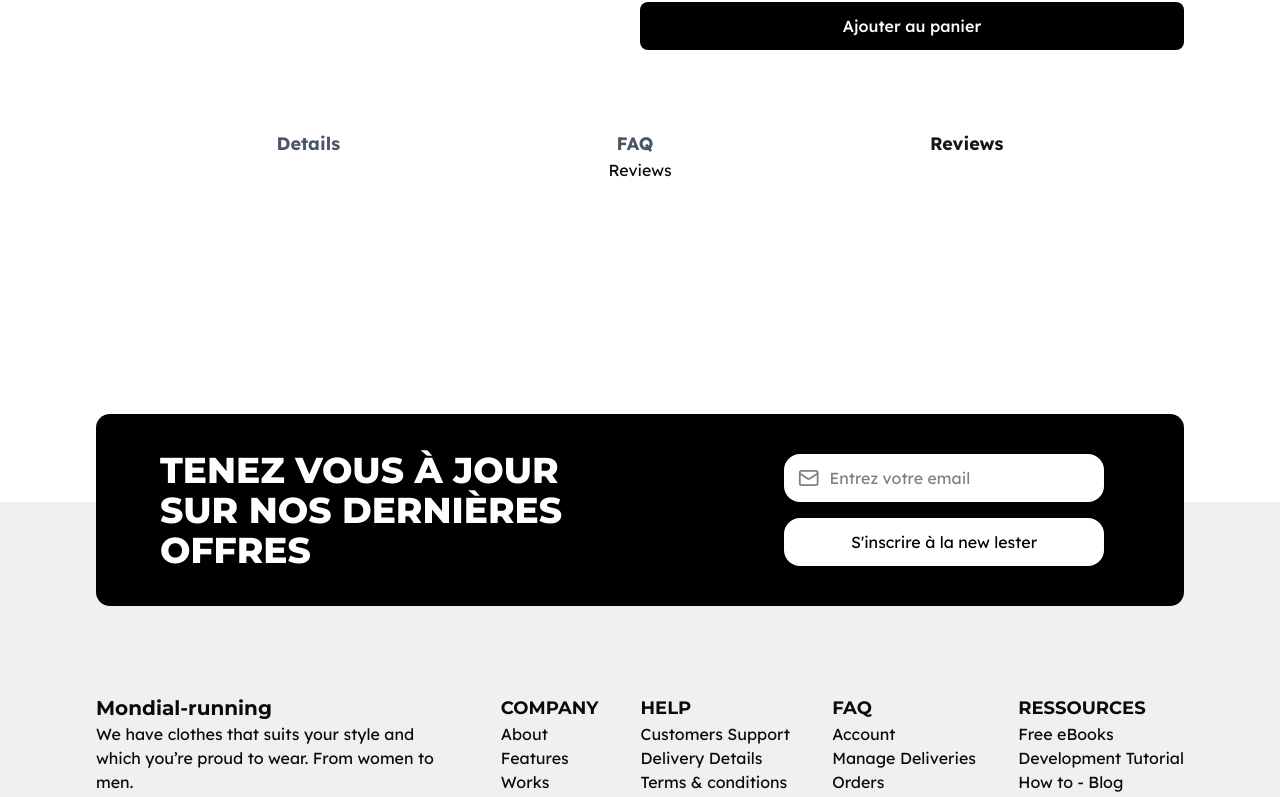
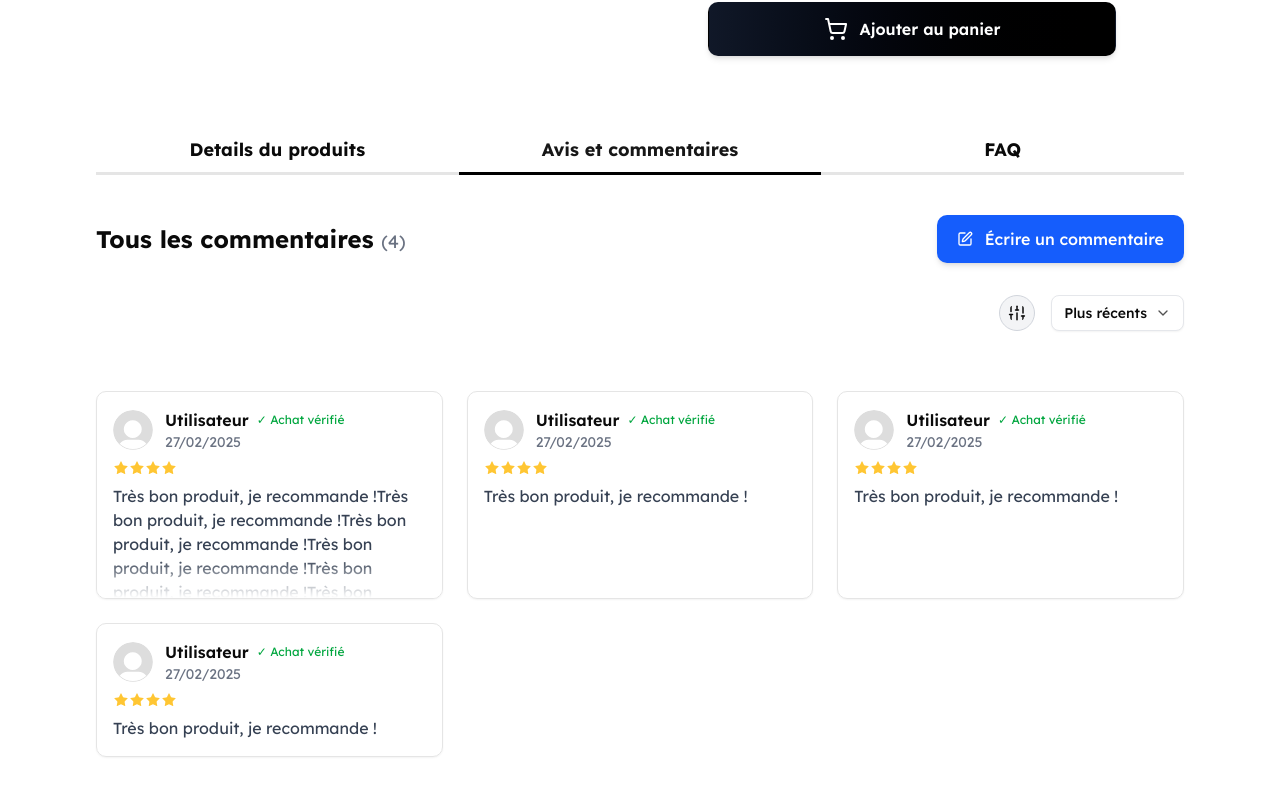
Before and after one commit to SautiereQDev/mondial-running, a Next.js app: page /shop/1/1/1 in a window 1280 px wide. Shown: the part 773-1570 px from the top of the page. Built offline with nearby package versions, Linux system fonts and the light colour scheme.

Commit message:
Finish Avis et commentaires section

```diff
--- a/src/app/shop/[gender]/[category]/[id]/@reviews/page.tsx
+++ b/src/app/shop/[gender]/[category]/[id]/@reviews/page.tsx
@@ -1,7 +1,79 @@
-import React from 'react'
+"use client";
+import ProductTestimonials from '@/components/ProductTestimonials'
+import {ArticleReview} from "@/types/detailedArticles.types";
+import {PenSquare} from "lucide-react";
+import {SortDropdown} from "@/components/buttons/SortDropdown";
+import {useState} from "react";
+import {SortType} from '@/types/testimonials.types';
+import TestimonialsSettingsButton from "@/components/buttons/TestimonialsSettingsButton";
+import Link from "next/link";
+import {usePathname} from 'next/navigation';
+
+const reviews: ArticleReview[] = [
+	{
+		id: 0,
+		rating: 4,
+		userId: 1,
+		verified: true,
+		content: "Très bon produit, je recommande !Très bon produit, je recommande !Très bon produit, je recommande !Très bon produit, je recommande !Très bon produit, je recommande !Très bon produit, je recommande !Très bon produit, je recommande !Très bon produit, je recommande !",
+		createdAt: Date.now() - 86400000, // 1 jour avant
+		updatedAt: undefined,
+		postedAt: Date.now() - 86400000
+	}, {
+		id: 1,
+		rating: 4,
+		userId: 1,
+		verified: true,
+		content: "Très bon produit, je recommande !",
+		createdAt: Date.now() - 86400000, // 1 jour avant
+		updatedAt: undefined,
+		postedAt: Date.now() - 86400000
+	}, {
+		id: 2,
+		rating: 4,
+		userId: 1,
+		verified: true,
+		content: "Très bon produit, je recommande !",
+		createdAt: Date.now() - 86400000, // 1 jour avant
+		updatedAt: undefined,
+		postedAt: Date.now() - 86400000
+	}, {
+		id: 3,
+		rating: 4,
+		userId: 1,
+		verified: true,
+		content: "Très bon produit, je recommande !",
+		createdAt: Date.now() - 86400000, // 1 jour avant
+		updatedAt: undefined,
+		postedAt: Date.now() - 86400000
+	}
+];
 
 export default function Page() {
+
+	const [sortType, setSortType] = useState<SortType>("latest");
+	const pathname = usePathname();
+
 	return (
-		<div>Reviews</div>
+		<div className="flex flex-col w-full gap-8 mb-16">
+			<div className="flex items-center gap-3 pt-10 justify-between">
+				<div className="flex items-center gap-3">
+					<h4 className="text-2xl font-bold">Tous les commentaires <span
+						className="text-lg font-normal text-gray-500">({reviews.length})</span></h4>
+				</div>
+				<Link
+					href={`${pathname}/new-testimonial`}
+					className="text-md bg-blue-600 hover:bg-blue-700 text-white font-medium px-5 py-3 shadow-md transition-all duration-200 flex items-center gap-3 rounded-lg cursor-pointer">
+					<PenSquare className="h-4 w-4"/>
+					Écrire un commentaire
+				</Link>
+			</div>
+			<div className="flex items-center gap-4 justify-end mb-4">
+				<TestimonialsSettingsButton/>
+				<SortDropdown sortType={sortType} setSortType={setSortType}/>
+			</div>
+			<ProductTestimonials reviews={reviews}/>
+			<button className="px-7 py-2.5 border m-auto rounded-2xl shadow cursor-pointer mt-4">Afficher plus</button>
+		</div>
 	)
 }
--- a/src/app/shop/[gender]/[category]/[id]/layout.tsx
+++ b/src/app/shop/[gender]/[category]/[id]/layout.tsx
@@ -10,23 +10,23 @@ export default function Layout({children, details, faq, reviews}: Readonly<{
 
 	const [activeSection, setActiveSection] = useState<'details' | 'faq' | "reviews">("reviews");
 
-	return <>
+	return <div className="max-w-[85vw] mx-auto mb-80">
 		{children}
 		<div className="flex justify-evenly mt-20">
 			<button onClick={() => setActiveSection("details")}
-							className={`text-lg font-bold ${activeSection === "details" ? "text-primary" : "text-gray-600"}`}>Details
+							className={`text-lg font-bold border-b-3 w-1/3 pb-2 ${activeSection === "details" && "text-primary border-black "}`}>Details du produits
+			</button>
+			<button onClick={() => setActiveSection("reviews")}
+							className={`text-lg font-bold border-b-3 w-1/3 pb-2 ${activeSection === "reviews" && "text-primary border-black"}`}>Avis et commentaires
 			</button>
 			<button onClick={() => setActiveSection("faq")}
-							className={`text-lg font-bold ${activeSection === "faq" ? "text-primary" : "text-gray-600"}`}>FAQ
-			</button>
-			<button onClick={() => setActiveSection("reviews")}
-							className={`text-lg font-bold ${activeSection === "reviews" ? "text-primary" : "text-gray-600"}`}>Reviews
+							className={`text-lg font-bold border-b-3 w-1/3 pb-2 ${activeSection === "faq" && "text-primary border-black"}`}>FAQ
 			</button>
 		</div>
-		<div className="max-w-[85vw] mx-auto flex justify-evenly mb-80">
+		<div className="flex justify-evenly">
 			{activeSection === "details" && details}
+			{activeSection === "reviews" && reviews}
 			{activeSection === "faq" && faq}
-			{activeSection === "reviews" && reviews}
 		</div>
-	</>
+	</div>
 }
--- a/src/components/DetailedArticlePage.tsx
+++ b/src/components/DetailedArticlePage.tsx
@@ -5,7 +5,7 @@ import Stars from "@/utils/Stars";
 import PriceReductionLabel from "@/components/ui/PriceReductionLabel";
 import React, {useState} from "react";
 import getNewPrice from "@/utils/price";
-import {Check} from "lucide-react";
+import {Check, ShoppingCart} from "lucide-react";
 import NumericalInput from "@/components/ui/NumericalInput";
 
 interface DetailedArticlePageProps {
@@ -91,12 +91,13 @@ export default function DetailedArticlePage({data}: Readonly<DetailedArticlePage
 
 				{/* Bouton Ajouter au panier */}
 				<button
-					className="mt-6 w-full py-3 bg-black text-white font-medium rounded-md hover:bg-gray-800 transition-colors"
+					className="mt-6 w-3/4 m-auto py-3.5 shadow-md bg-gradient-to-r from-gray-900 to-black text-white font-semibold rounded-lg hover:scale-[1.02] active:scale-[0.98] transition-all duration-200 flex items-center justify-center gap-3 border border-transparent hover:border-gray-700"
 					onClick={() => {
 						// Logique pour ajouter au panier
 						console.log("Article ajouté au panier", userChoice);
 					}}
 				>
+					<ShoppingCart/>
 					Ajouter au panier
 				</button>
 			</aside>
--- /dev/null
+++ b/src/components/ProductTestimonials.tsx
@@ -0,0 +1,18 @@
+import React from "react";
+import {ArticleReview} from "@/types/detailedArticles.types";
+import ProductTestimonialCard from "@/components/cards/ProductTestimonialCard";
+
+interface ProductTestimonialsProps extends React.HTMLAttributes<HTMLDivElement> {
+	reviews: ArticleReview[];
+}
+
+export default function ProductTestimonials({reviews, ...args}: Readonly<ProductTestimonialsProps>) {
+
+	return (
+		<div className={`grid grid-cols-1 md:grid-cols-3 gap-6 mt-3 w-full ${args?.className}`} {...args}>
+			{reviews.map((review: ArticleReview, index) => (
+				<ProductTestimonialCard review={review} index={index} key={review.id ?? index}/>
+			))}
+		</div>
+	);
+}
--- /dev/null
+++ b/src/components/buttons/TestimonialsSettingsButton.tsx
@@ -0,0 +1,9 @@
+import React from 'react'
+import {SlidersVertical} from "lucide-react";
+
+export default function TestimonialsSettingsButton() {
+	// TODO: Ajouter un menu déroulant pour trier les avis
+	return (
+		<SlidersVertical className="h-9 w-9 my-auto rounded-full p-2 bg-gray-100 hover:bg-gray-200 cursor-pointer border-gray-300 border"/>
+	)
+}
--- /dev/null
+++ b/src/components/cards/ProductTestimonialCard.tsx
@@ -0,0 +1,84 @@
+import Image from "next/image";
+import {isTestimonialWithAuthor} from "@/types/testimonials.types";
+import Stars from "@/utils/Stars";
+import React, {useEffect, useRef, useState} from "react";
+import {ArticleReview} from "@/types/detailedArticles.types";
+import {ChevronDown, ChevronUp} from "lucide-react";
+
+export default function ProductTestimonialCard({
+																								 review,
+																								 index
+																							 }: Readonly<{ review: ArticleReview, index?: number }>) {
+	const [expanded, setExpanded] = useState(false);
+	const [isOverflowing, setIsOverflowing] = useState(false);
+	const contentRef = useRef<HTMLParagraphElement>(null);
+
+	// Vérifier si le contenu dépasse la hauteur maximale
+	useEffect(() => {
+		if (contentRef.current) {
+			// Ajusté pour h-52 qui est plus grande que h-48
+			const maxContentHeight = 100;
+			setIsOverflowing(contentRef.current.scrollHeight > maxContentHeight);
+		}
+	}, [review.content]);
+
+	return (
+		<div
+			key={review.id ?? index}
+			className={`border p-4 rounded-lg shadow-xs hover:shadow transition-shadow ${
+				expanded ? 'max-h-none' : 'max-h-52 overflow-hidden'
+			} relative`}
+		>
+			<div className="flex items-center gap-3">
+				<Image
+					src={isTestimonialWithAuthor(review) ? review.author.avatarSrc ?? '/default_pp.svg' : '/default_pp.svg'}
+					alt="Photo de profil"
+					className="h-10 w-10 rounded-full object-cover"
+					width={40}
+					height={40}
+				/>
+				<div>
+					<div className="flex items-center gap-2">
+						<p className="font-semibold">
+							{isTestimonialWithAuthor(review) ? `${review.author.firstName ?? ''} ${review.author.lastName ?? ''}`.trim() ?? review.author.username : 'Utilisateur'}
+						</p>
+						{review.verified && (
+							<span className="text-xs text-green-600 flex items-center">
+                ✓ Achat vérifié
+              </span>
+						)}
+					</div>
+					<p className="text-sm text-gray-500">
+						{new Date(review.createdAt).toLocaleDateString('fr-FR')}
+					</p>
+				</div>
+			</div>
+			<div className="mt-2">
+				<Stars rating={review.rating} size={16}/>
+			</div>
+			<p ref={contentRef} className="mt-2 text-gray-700">{review.content}</p>
+
+			{isOverflowing && !expanded && (
+				<div
+					className="absolute bottom-0 left-0 right-0 h-10 bg-gradient-to-t from-white pt-4 flex items-end justify-center">
+					<button
+						onClick={() => setExpanded(true)}
+						className="text-gray-500 hover:text-gray-700 transition-colors flex items-center gap-1 hover:cursor-pointer"
+					>
+						<ChevronDown size={16} stroke={"##1447e6"}/>
+					</button>
+				</div>
+			)}
+
+			{expanded && (
+				<button
+					onClick={() => setExpanded(false)}
+					className="mt-3 text-gray-500 hover:text-gray-700 transition-colors flex items-center gap-1 mx-auto hover:cursor-pointer"
+				>
+					<p className="text-sm text-blue-700">Réduire le commentaire</p>
+					<ChevronUp size={16} stroke={"#1447e6"}/>
+				</button>
+			)}
+		</div>
+	);
+}
```
